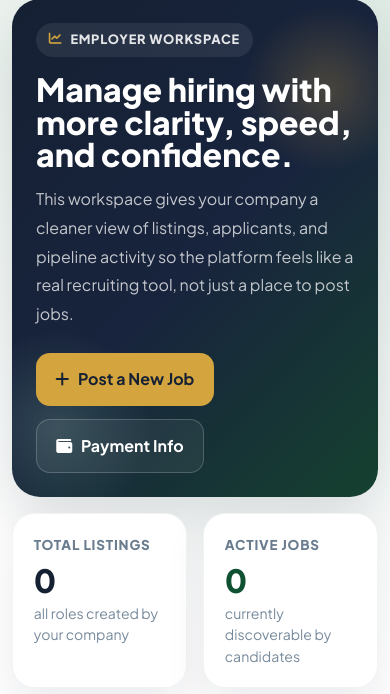
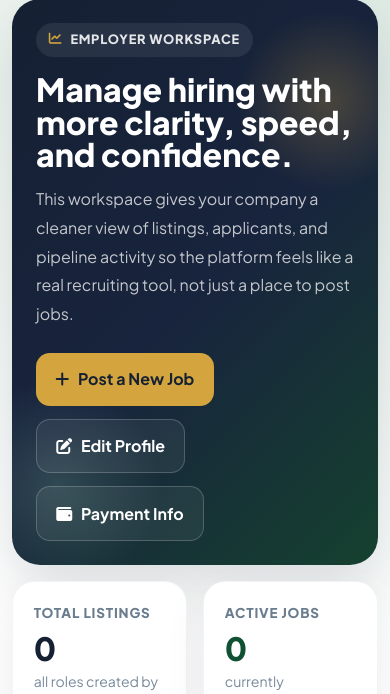
Before and after one commit to Chipser-Paul/cameroon-tech-jobs, a Django app: page /dashboard/ in a window 390 px wide. Shown: the part 128-822 px from the top of the page. Run offline with Django 5.2, Linux system fonts and the light colour scheme; the visitor is signed in with stand-in values (Sample User, id 1); data that the repository does not hold is empty; parts of the project's set-up code (start-up, migrations or seed data) failed here and were passed over; some libraries are stand-ins or nearby versions.

Commit message:
Add Edit Profile button to company dashboard
- Added 'Edit Profile' button in hero section next to Payment Info
- Easy access to update phone number, logo, company details
- Critical for adding phone number needed for CamPay payments

```diff
--- a/templates/companies/dashboard.html
+++ b/templates/companies/dashboard.html
@@ -105,6 +105,7 @@
                     <div class="col-lg-4">
                         <div class="hero-action-row">
                             <a href="{% url 'post_job' %}" class="hero-solid-btn"><i class="fas fa-plus"></i>Post a New Job</a>
+                            <a href="{% url 'company_edit_profile' %}" class="hero-outline-btn"><i class="fas fa-edit"></i>Edit Profile</a>
                             <a href="{% url 'payment_info' %}" class="hero-outline-btn"><i class="fas fa-wallet"></i>Payment Info</a>
                         </div>
                     </div>
```
